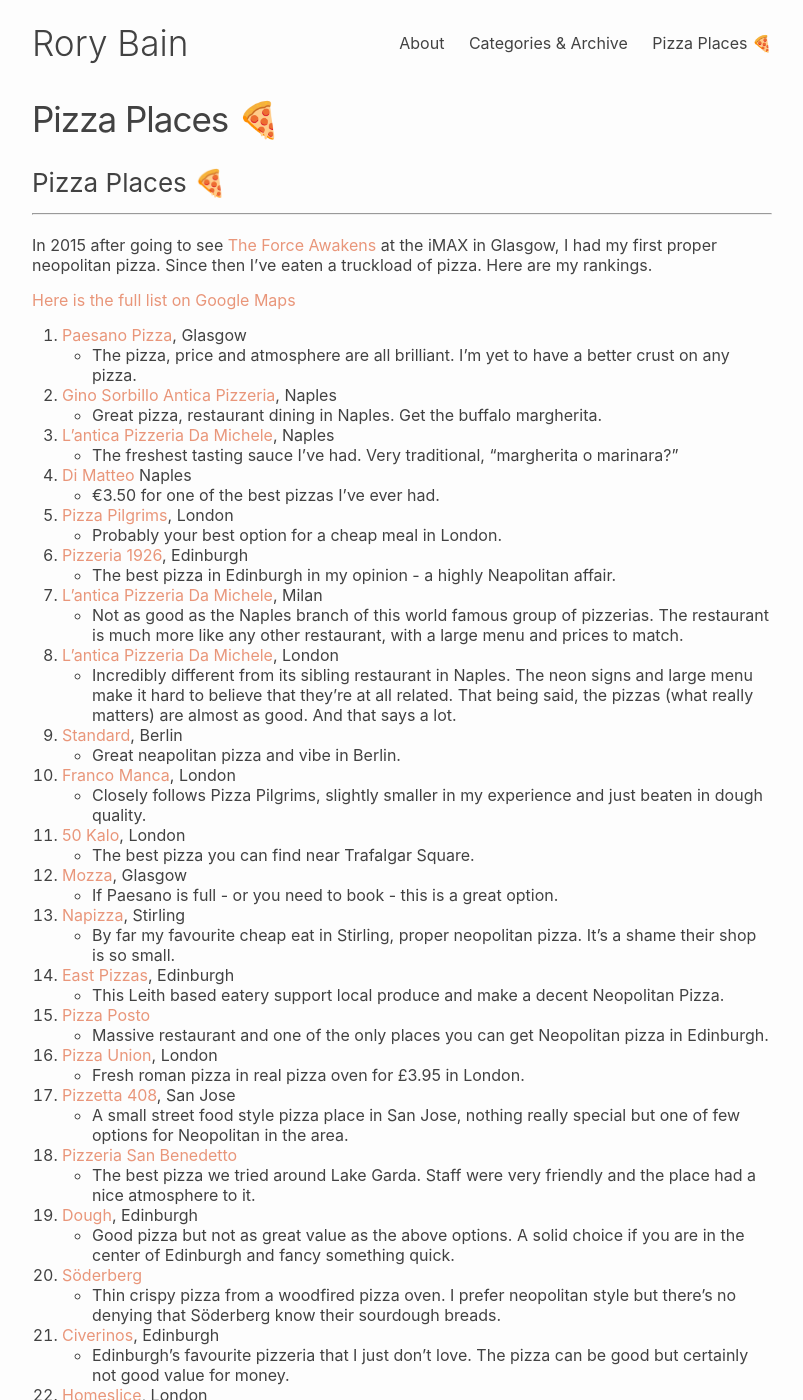
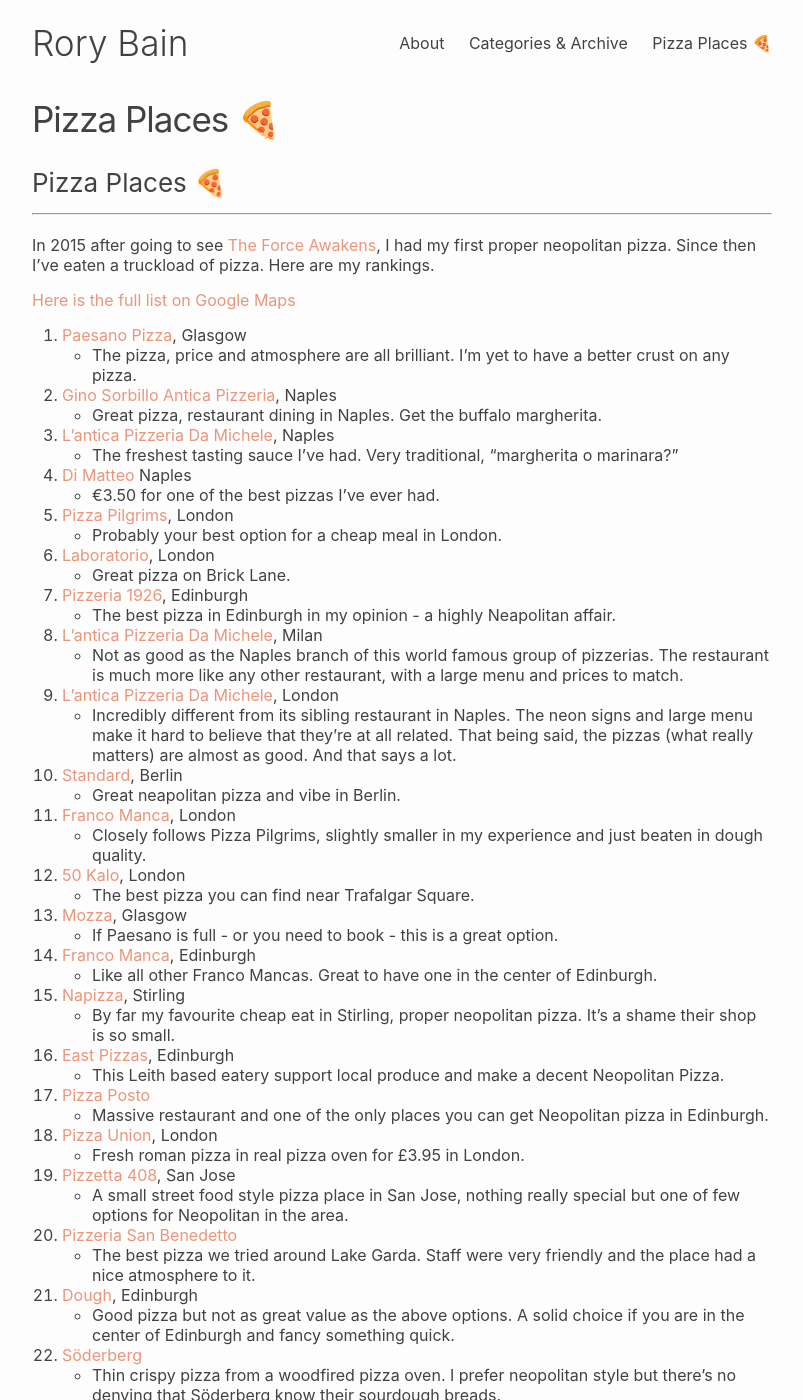
Before and after one commit to rorydbain/rorydbain.github.io, a Jekyll site: the page built from pizza_list.md, in a window 1280 px wide and 1400 px high. Shown: the whole window, without its empty margins (238-1041 px from the left). Built offline with Jekyll 4.4.1, drawn with Linux system fonts in a browser that asks for light colours; some web fonts are replaced.

Commit message:
updating pizza

```diff
--- a/pizza_list.md
+++ b/pizza_list.md
@@ -9,58 +9,62 @@
 ---
 
 <br/>
-In 2015 after going to see [The Force Awakens](http://www.imdb.com/title/tt2488496/) at the iMAX in Glasgow, I had my first proper neopolitan pizza. Since then I've eaten a truckload of pizza. Here are my rankings.
+In 2015 after going to see [The Force Awakens](http://www.imdb.com/title/tt2488496/), I had my first proper neopolitan pizza. Since then I've eaten a truckload of pizza. Here are my rankings.
 
 [Here is the full list on Google Maps](https://www.google.com/maps/placelists/list/4xld6h1t6cM7my_Z2eENaEFce0NoQQ?hl=en&q=+&ibp=gwp;0,6&stick=H4sIAAAAAAAAAONg28DI-IlJQUjOpCInxSzDsMQs2dc8tzI-yijV1S_R1S051cAvPzAQAHZGeYooAAAA)
 
 
 1. [Paesano Pizza](http://paesanopizza.co.uk/), Glasgow
 	* The pizza, price and atmosphere are all brilliant. I'm yet to have a better crust on any pizza.
-2. [Gino Sorbillo Antica Pizzeria](http://www.sorbillo.it/), Naples
+1. [Gino Sorbillo Antica Pizzeria](http://www.sorbillo.it/), Naples
 	* Great pizza, restaurant dining in Naples. Get the buffalo margherita.
-3. [L’antica Pizzeria Da Michele](https://www.damichele.net/), Naples
+1. [L’antica Pizzeria Da Michele](https://www.damichele.net/), Naples
 	* The freshest tasting sauce I've had. Very traditional, "margherita o marinara?"
-4. [Di Matteo](http://www.pizzeriadimatteo.com/) Naples
+1. [Di Matteo](http://www.pizzeriadimatteo.com/) Naples
 	* €3.50 for one of the best pizzas I've ever had.
-5. [Pizza Pilgrims](https://www.pizzapilgrims.co.uk/), London
+1. [Pizza Pilgrims](https://www.pizzapilgrims.co.uk/), London
 	* Probably your best option for a cheap meal in London.
-6. [Pizzeria 1926](https://www.pizzeria1926.com), Edinburgh
+1. [Laboratorio](https://www.laboratoriopizza.co.uk/eat), London
+	* Great pizza on Brick Lane.
+1. [Pizzeria 1926](https://www.pizzeria1926.com), Edinburgh
 	* The best pizza in Edinburgh in my opinion - a highly Neapolitan affair.
-7. [L’antica Pizzeria Da Michele](https://www.damichele.net/), Milan
+1. [L’antica Pizzeria Da Michele](https://www.damichele.net/), Milan
 	* Not as good as the Naples branch of this world famous group of pizzerias. The restaurant is much more like any other restaurant, with a large menu and prices to match.
-8. [L’antica Pizzeria Da Michele](https://www.damichele.net/), London
+1. [L’antica Pizzeria Da Michele](https://www.damichele.net/), London
 	* Incredibly different from its sibling restaurant in Naples. The neon signs and large menu make it hard to believe that they’re at all related. That being said, the pizzas (what really matters) are almost as good. And that says a lot.
-9. [Standard](https://www.standard-berlin.de), Berlin
+1. [Standard](https://www.standard-berlin.de), Berlin
   * Great neapolitan pizza and vibe in Berlin.
-10. [Franco Manca](http://www.francomanca.co.uk/), London
+1. [Franco Manca](http://www.francomanca.co.uk/), London
 	* Closely follows Pizza Pilgrims, slightly smaller in my experience and just beaten in dough quality.
-11. [50 Kalo](https://www.50kalo.it/ciro__salvo.php), London
+1. [50 Kalo](https://www.50kalo.it/ciro__salvo.php), London
 	* The best pizza you can find near Trafalgar Square.
-12. [Mozza](http://www.mozza.it), Glasgow
+1. [Mozza](http://www.mozza.it), Glasgow
 	* If Paesano is full - or you need to book - this is a great option.
-13. [Napizza](http://www.napizza.uk/), Stirling
+1. [Franco Manca](http://www.francomanca.co.uk/), Edinburgh
+	* Like all other Franco Mancas. Great to have one in the center of Edinburgh.
+1. [Napizza](http://www.napizza.uk/), Stirling
 	* By far my favourite cheap eat in Stirling, proper neopolitan pizza. It's a shame their shop is so small.
-14. [East Pizzas](https://www.eastpizzas.com), Edinburgh
+1. [East Pizzas](https://www.eastpizzas.com), Edinburgh
 	* This Leith based eatery support local produce and make a decent Neopolitan Pizza.
-15. [Pizza Posto](https://pizzaposto.co.uk/)
+1. [Pizza Posto](https://pizzaposto.co.uk/)
 	* Massive restaurant and one of the only places you can get Neopolitan pizza in Edinburgh.
-16. [Pizza Union](https://www.pizzaunion.com/), London
+1. [Pizza Union](https://www.pizzaunion.com/), London
 	* Fresh roman pizza in real pizza oven for £3.95 in London.
-17. [Pizzetta 408](http://www.instagram.com/pizzetta408_sj), San Jose
+1. [Pizzetta 408](http://www.instagram.com/pizzetta408_sj), San Jose
 	* A small street food style pizza place in San Jose, nothing really special but one of few options for Neopolitan in the area.
-18. [Pizzeria San Benedetto](https://www.facebook.com/PizzeriaSanBenedetto/)
+1. [Pizzeria San Benedetto](https://www.facebook.com/PizzeriaSanBenedetto/)
   * The best pizza we tried around Lake Garda. Staff were very friendly and the place had a nice atmosphere to it.
-19. [Dough](http://dough-pizza.co.uk/), Edinburgh
+1. [Dough](http://dough-pizza.co.uk/), Edinburgh
 	* Good pizza but not as great value as the above options. A solid choice if you are in the center of Edinburgh and fancy something quick.
-20. [Söderberg](http://www.soderberg.uk/soderberg-pavilion/)
+1. [Söderberg](http://www.soderberg.uk/soderberg-pavilion/)
 	* Thin crispy pizza from a woodfired pizza oven. I prefer neopolitan style but there's no denying that Söderberg know their sourdough breads.
-21. [Civerinos](http://www.civerinos.com/), Edinburgh
+1. [Civerinos](http://www.civerinos.com/), Edinburgh
 	* Edinburgh's favourite pizzeria that I just don't love. The pizza can be good but certainly not good value for money.
-22. [Homeslice](http://www.homeslicepizza.co.uk/), London
+1. [Homeslice](http://www.homeslicepizza.co.uk/), London
 	* The London restaurant selling by the slice that likely inspired Civerinos Slice may have also inspired the expensive pricing.
-23. [Jam Jars](http://www.jamjarcafe.co.uk/), Stirling
+1. [Jam Jars](http://www.jamjarcafe.co.uk/), Stirling
 	* Currently the only non pizzeria on this list. Nice pizza but expensive and personally, a thin crispy pizza will never beat a neopolitan one worth its 3% salt.
-24. [Tony's Pizza Napoletana](http://tonyspizzanapoletana.com), San Francisco
+1. [Tony's Pizza Napoletana](http://tonyspizzanapoletana.com), San Francisco
 	* San Franciscos highly rated and loved pizzeria that serves a good variety of 'pies' but costs that San Francisco price and then some. Our two margheritas and two drinks were almost $100. The pizza was good but nothing special; and I find it hard to look past that price.
-25. La Favorita, Glasgow
+1. La Favorita, Glasgow
 	* This branch of the La Favorita brand has now shut down and I'm yet to try its East coast sibling. Not great value and toppings that were fancier than they needed to be.
```
